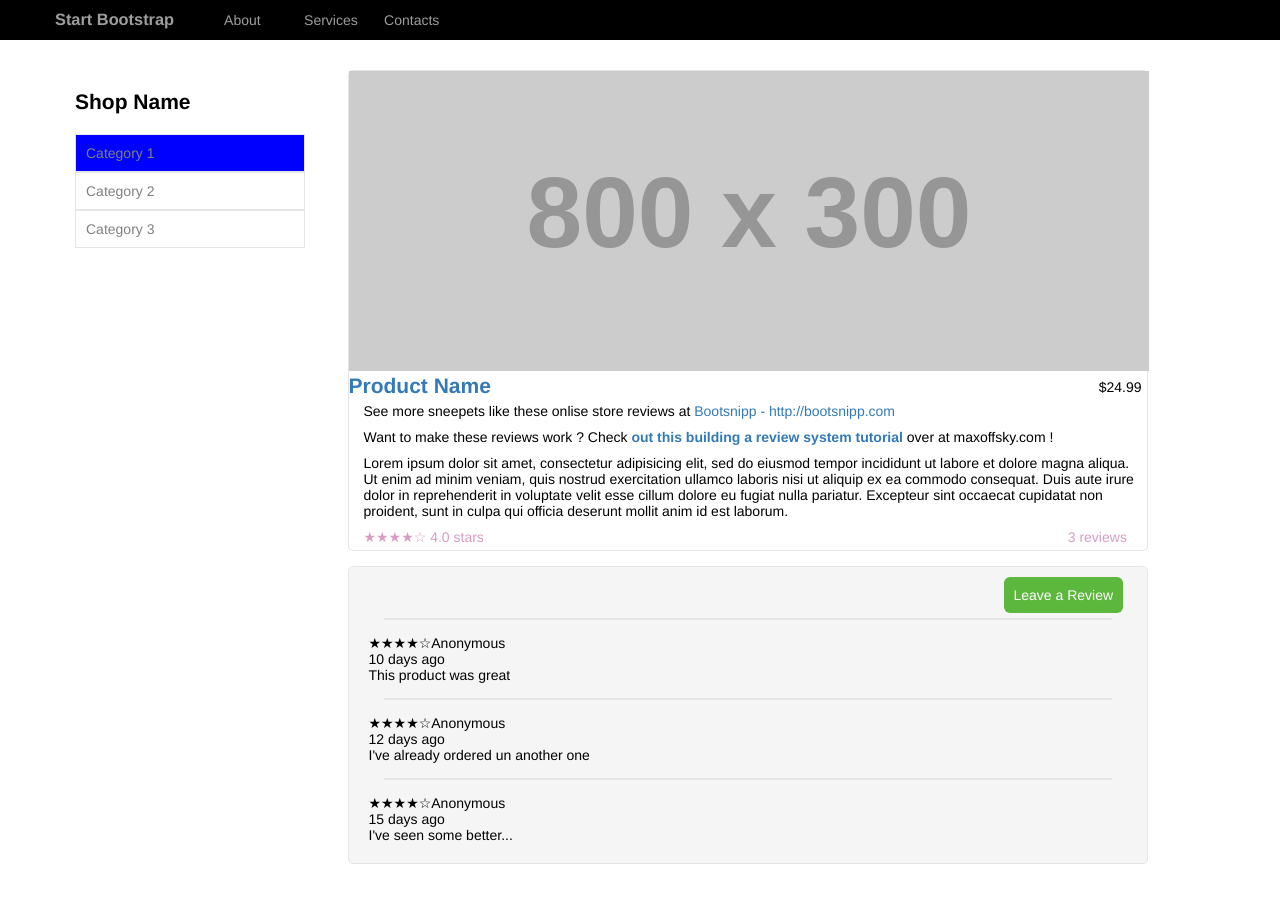
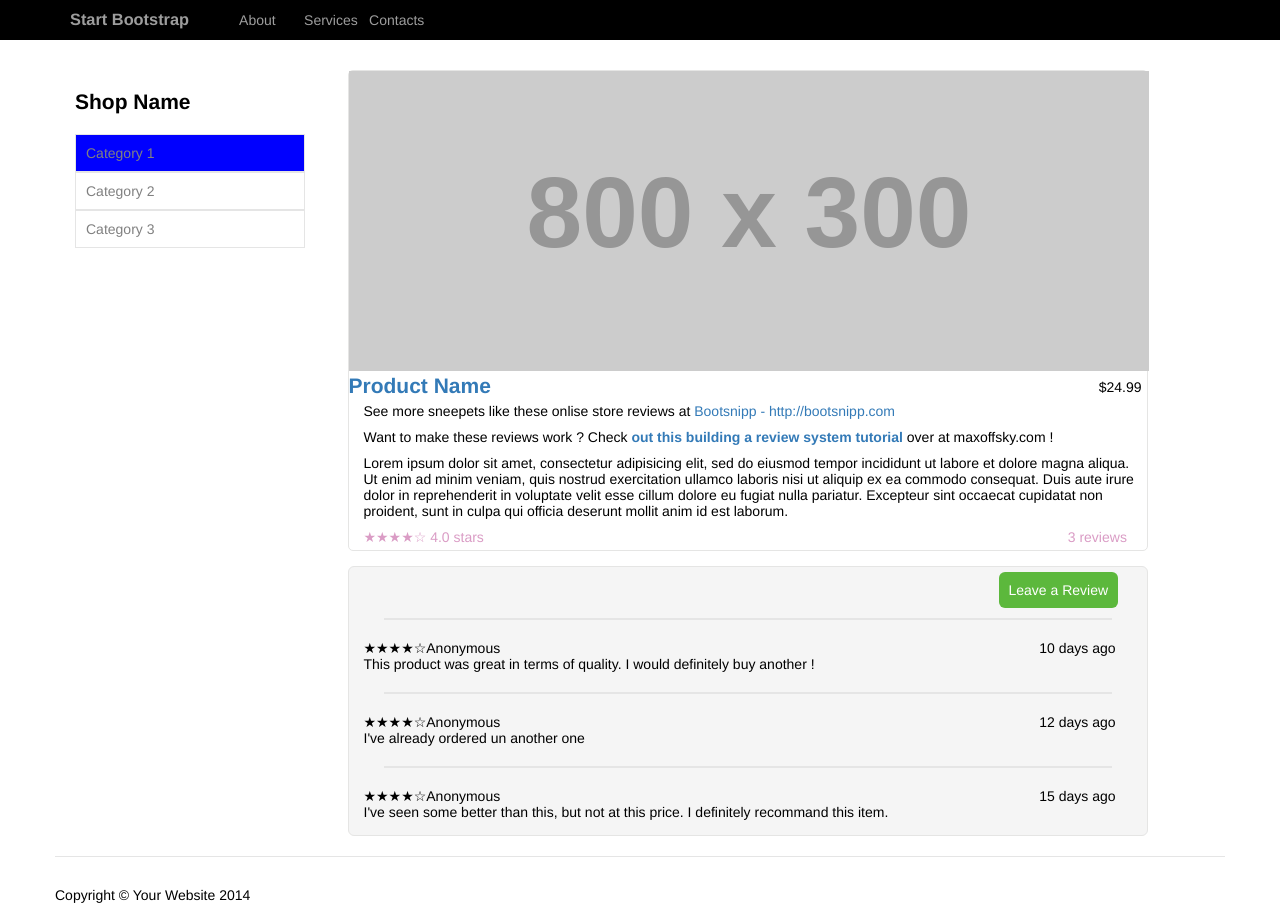
Before and after one commit to njonis/devoir-vacances, a plain HTML site: page index.html in a window 1280 px wide. Before the commit the page ends 864 px from the top, so only its background shows below. Drawn offline with Linux system fonts and the light colour scheme; placeholder pictures from the web are drawn by us.

Commit message:
fin du bagne vacances

```diff
--- a/index.html
+++ b/index.html
@@ -58,28 +58,30 @@
          <p class="review">3 reviews</p>
        </article>
 
-       <div class="Avis">
+       <div class="final">
          <a class="bouton"href="#">Leave a Review</a>
 
          <hr>
-         <p class="avis1">&#9733;&#9733;&#9733;&#9733;&#9734;Anonymous</p>
+         <p class="avis">&#9733;&#9733;&#9733;&#9733;&#9734;Anonymous</p>
          <p>10 days ago</p>
-         <p>This product was great</p>
+         <p>This product was great in terms of quality. I would definitely buy another !</p>
 
          <hr>
-         <p class="avis1">&#9733;&#9733;&#9733;&#9733;&#9734;Anonymous</p>
+         <p class="avis">&#9733;&#9733;&#9733;&#9733;&#9734;Anonymous</p>
          <p>12 days ago</p>
          <p>I've already ordered un another one</p>
 
          <hr>
-         <p class="avis1">&#9733;&#9733;&#9733;&#9733;&#9734;Anonymous</p>
+         <p class="avis">&#9733;&#9733;&#9733;&#9733;&#9734;Anonymous</p>
          <p>15 days ago</p>
-         <p>I've seen some better...</p>
+         <p>I've seen some better than this, but not at this price. I definitely recommand this item.</p>
        </div>
      </section>
-     <div class="vide">
+        <section class="clear"></section>
+    </main>
+    <footer>
+      Copyright © Your Website 2014
+    </footer>
 
-     </div>
-    </main>
   </body>
 </html>
--- a/style.css
+++ b/style.css
@@ -19,20 +19,18 @@ header {
   color : #9d9d9d;
 }
 
-header h1, header ul {
-  margin : 0;
-}
 
 header h3{
   float: left;
   padding-top: 10px;
   margin-right: 50px;
+  margin-left: 15px;
 }
 
 .menu li{
   float:left;
   height:50px;
-  width: 80px;
+  width: 65px;
   padding-top: 12px;
 
 }
@@ -52,6 +50,8 @@ main {
   width: 1170px;
   margin: auto;
   margin-top: 30px;
+  border-bottom: solid 1px #E5E5E5;
+  padding-bottom: 20px;
 }
 
 .gauche {
@@ -141,21 +141,33 @@ strong{
 
 }
 
-.Avis {
+.final {
+  width: 800px;
   margin-top: 15px;
   border:1px solid #E5E5E4;
-  width: 800px;
-  border-radius: 5px;
+  border-radius: 6px;
   background-color: #F5F5F5;
-  padding:20px;
+  padding:15px;
 }
 
 hr {
-  margin:15px;
+  margin:20px;
   border:1px solid #E5E5E5;
-/*}
+}
 
-.avis1 {
+.avis {
   float: left;
-  margin-right: 530px;
+  width:88%;
 }
+
+footer {
+  width: 1170px;
+  margin: auto;
+  margin-top: 30px;
+
+}
+
+
+.clear {
+  clear: both;
+}
```
